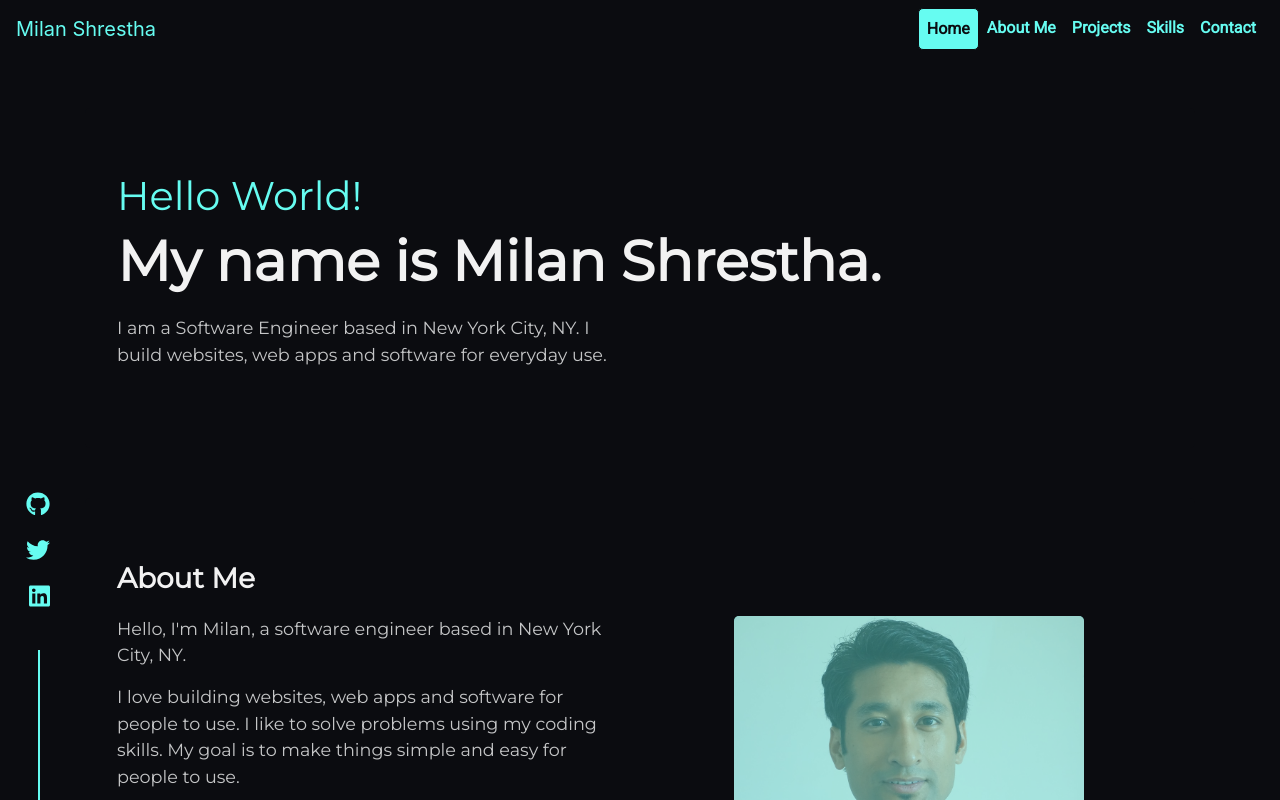
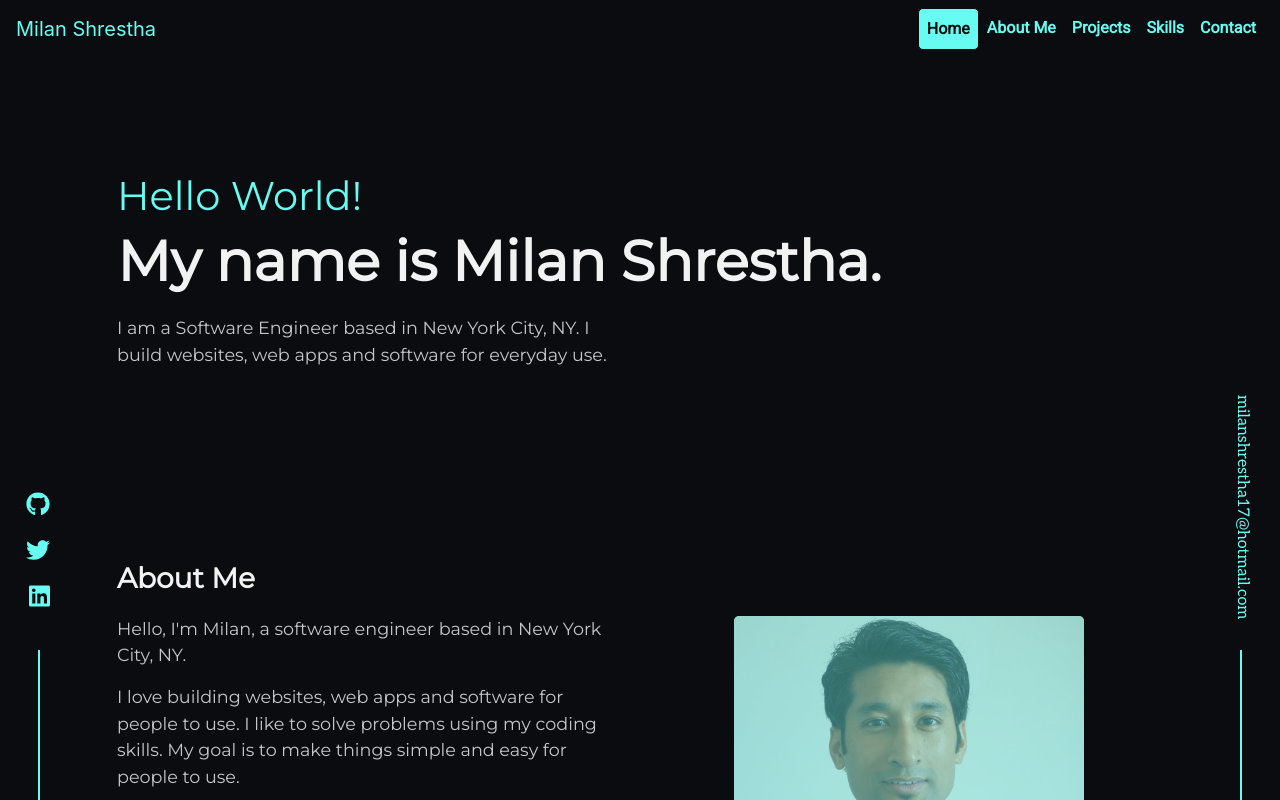
Before and after one commit to milan-shrestha/portfolio-project, an Angular app: page / in a window 1280 px wide. Shown: the top 800 px of the page. Built offline with nearby package versions, Linux system fonts and the light colour scheme.

Commit message:
Added contents to right-sidebar

```diff
--- a/src/app/app.component.html
+++ b/src/app/app.component.html
@@ -6,3 +6,4 @@
 <app-projects></app-projects>
 <app-contact></app-contact>
 <app-footer></app-footer>
+<app-right-sidebar></app-right-sidebar>
--- a/src/app/right-sidebar/right-sidebar.component.css
+++ b/src/app/right-sidebar/right-sidebar.component.css
@@ -0,0 +1,36 @@
+.right-sidebar{
+    width: 50px;
+    height: 100%;
+    position: fixed;
+    z-index: 1;
+    top: 0;
+    right: 0;
+    background-color: var(--black);
+    overflow-x: hidden;
+    margin-top: 50px;
+}
+
+.sidebar-contents{
+    position: absolute;
+	bottom: 0;
+    margin-bottom: 50px;
+}
+
+a{
+    writing-mode: vertical-rl;
+    text-orientation: mixed;
+    text-decoration: none;
+    font-family: 'Aleo', sans-serif;
+    color: var(--green);
+}
+
+a:hover{
+    color: var(--white);
+}
+
+.vertical-line{
+    border-left: 2px solid var(--green);
+    height: 150px;
+    margin-top: 25px;
+    margin-left: 10px;
+}
--- a/src/app/right-sidebar/right-sidebar.component.html
+++ b/src/app/right-sidebar/right-sidebar.component.html
@@ -1 +1,6 @@
-<p>right-sidebar works!</p>
+<div class="right-sidebar">
+    <div class="sidebar-contents">
+        <a href="mailto:milanshrestha17@hotmail.com">milanshrestha17@hotmail.com</a>
+        <div class="vertical-line"></div>
+    </div>
+</div>
```
